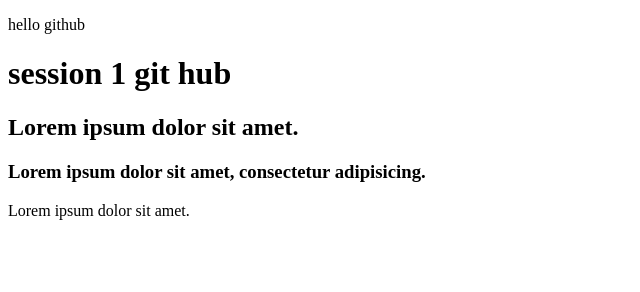
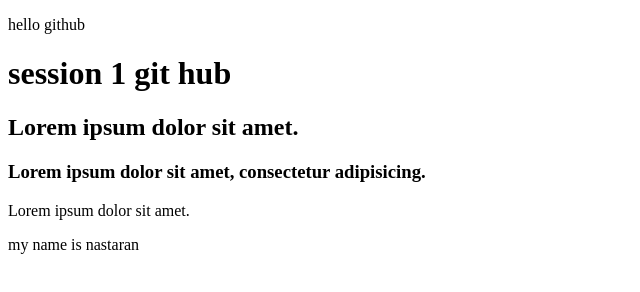
Before and after one commit to nastaran999s/git-practice1, a plain HTML site: page index.html in a window 1280 px wide. Shown: the whole page, without its empty margins (0-640 px from the left). Drawn offline with Linux system fonts and the light colour scheme.

Commit message:
add name to index.html

```diff
--- a/index.html
+++ b/index.html
@@ -13,5 +13,6 @@
     <h2>Lorem ipsum dolor sit amet.</h2>
     <h3>Lorem ipsum dolor sit amet, consectetur adipisicing.</h3>
     <p>Lorem ipsum dolor sit amet.</p>
+    <p>my name is nastaran</p>
 </body>
 </html>
```
